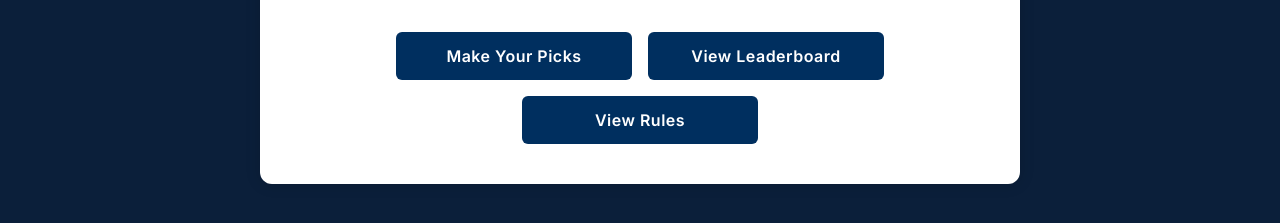
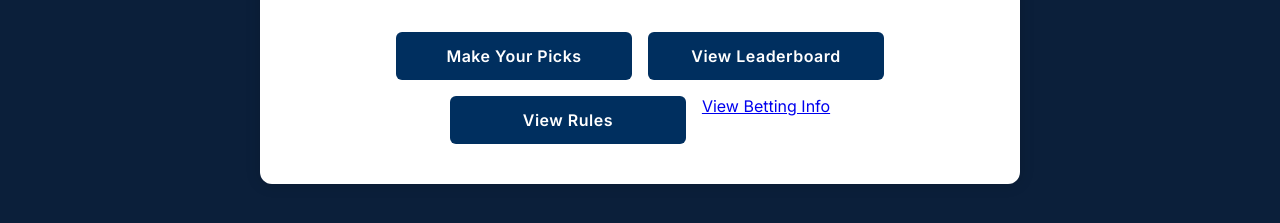
Before and after one commit to kthompson5/thompson-family-pickem, a website: page public/index.html in a window 1280 px wide. Shown: the part 411-634 px from the top of the page. Drawn offline with Linux system fonts and the light colour scheme.

Commit message:
index.html

```diff
--- a/public/index.html
+++ b/public/index.html
@@ -114,6 +114,7 @@
       <a href="/picks.html" class="nav-btn">Make Your Picks</a>
       <a href="/leaderboard.html" class="nav-btn">View Leaderboard</a>
       <a href="/rules.html" class="nav-btn">View Rules</a>
+      <a href="/game-info.html" class="cta-button">View Betting Info</a>
     </div>
   </div>
 </body>
```
